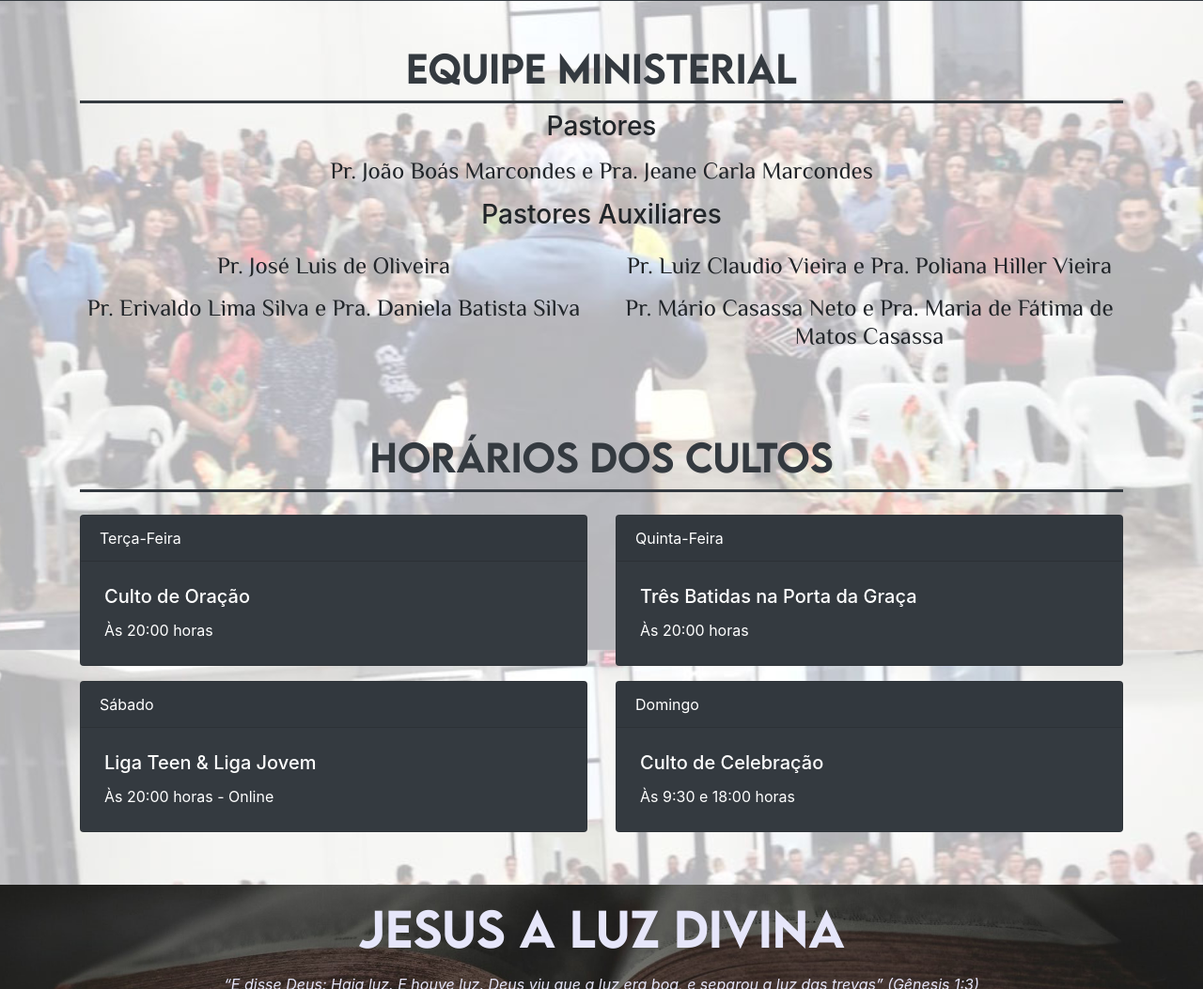
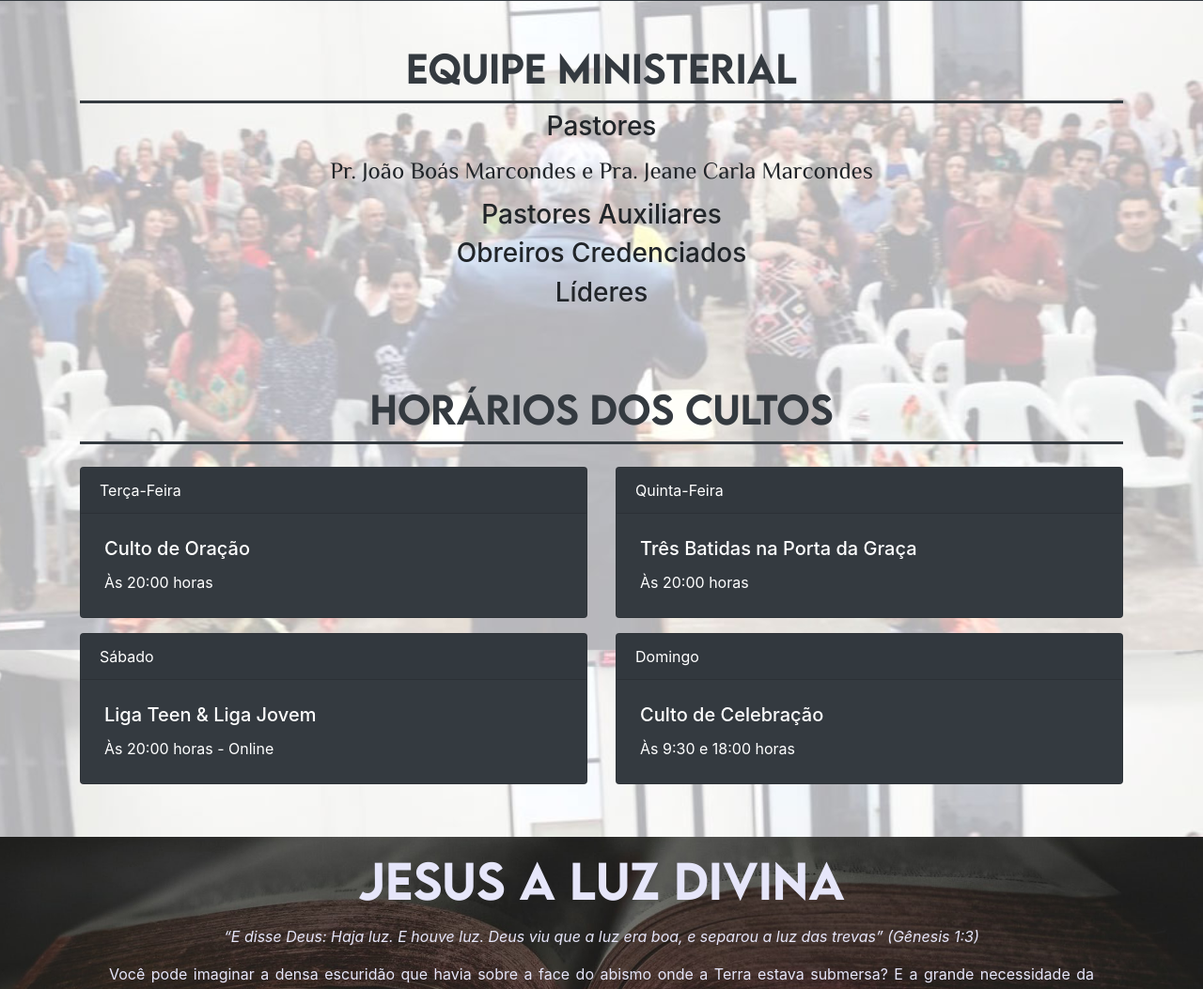
Before and after one commit to AndrelhVieira/IEQ_ValeDoSol, a plain HTML site: page index.html in a window 1280 px wide. Shown: the part 908-1961 px from the top of the page at 94% size. Drawn offline with nearby package versions, Linux system fonts and the light colour scheme.

Commit message:
alt equipe min. 07-09

```diff
--- a/index.html
+++ b/index.html
@@ -199,17 +199,8 @@
             </div>
 
             <h3 class="text-center">Pastores Auxiliares</h3>
-
-            <div class="row text-center">
-                <div class="col-sm-6 col-xs-12">
-                    <h4 class="text-equipe">Pr. José Luis de Oliveira</h4>
-                    <h4 class="text-equipe">Pr. Erivaldo Lima Silva e Pra. Daniela Batista Silva</h4>
-                </div>
-                <div class="col-sm-6 col-xs-12">
-                    <h4 class="text-equipe">Pr. Luiz Claudio Vieira e Pra. Poliana Hiller Vieira</h4>
-                    <h4 class="text-equipe">Pr. Mário Casassa Neto e Pra. Maria de Fátima de Matos Casassa</h4>
-                </div>
-            </div>
+            <h3 class="text-center">Obreiros Credenciados</h3>
+            <h3 class="text-center">Líderes</h3>
 
         </section>
 
```
